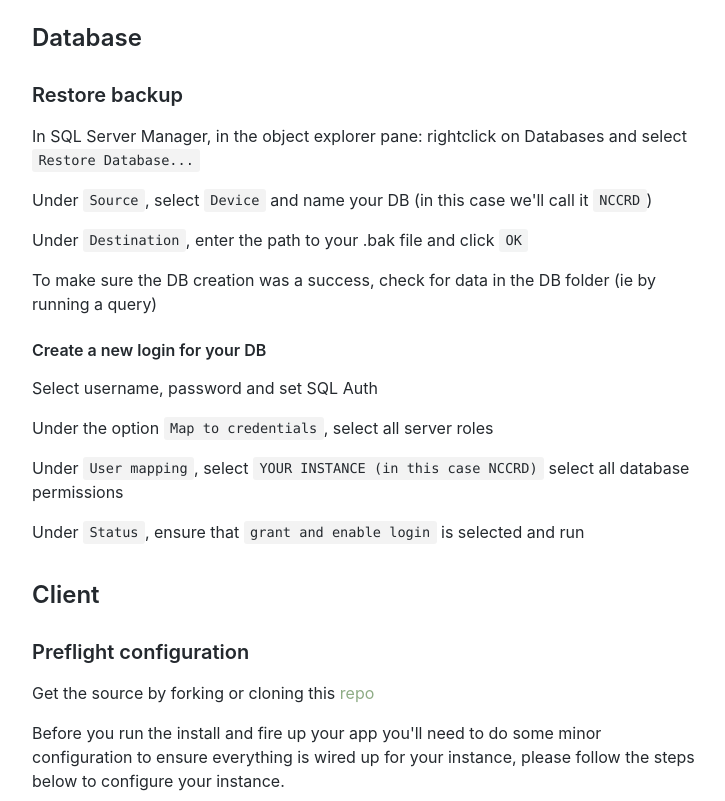
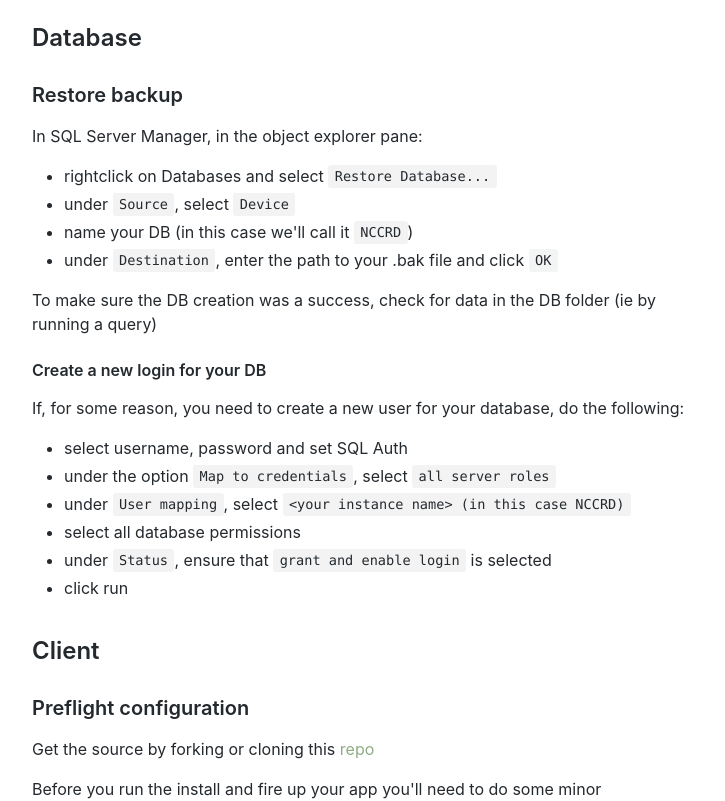
Before and after one commit to d11ln/ccis-docs, a plain HTML site: page docs/doc1.html in a window 1280 px wide. Shown: the part 3679-4480 px from the top of the page, without its empty margins (276-1001 px from the left). Drawn offline with nearby package versions, Linux system fonts and the light colour scheme.

Commit message:
Deploy website
Deploy website version based on 4e8eedf151aebf099237c9d74895745d2b8c6894

```diff
--- a/docs/doc1.html
+++ b/docs/doc1.html
@@ -153,15 +153,24 @@ Download and install <a href="https://docs.microsoft.com/en-us/sql/ssms/download
 <p>Continue to restarting your server.</p>
 <h2><a class="anchor" aria-hidden="true" id="database"></a><a href="#database" aria-hidden="true" class="hash-link"><svg class="hash-link-icon" aria-hidden="true" height="16" version="1.1" viewBox="0 0 16 16" width="16"><path fill-rule="evenodd" d="M4 9h1v1H4c-1.5 0-3-1.69-3-3.5S2.55 3 4 3h4c1.45 0 3 1.69 3 3.5 0 1.41-.91 2.72-2 3.25V8.59c.58-.45 1-1.27 1-2.09C10 5.22 8.98 4 8 4H4c-.98 0-2 1.22-2 2.5S3 9 4 9zm9-3h-1v1h1c1 0 2 1.22 2 2.5S13.98 12 13 12H9c-.98 0-2-1.22-2-2.5 0-.83.42-1.64 1-2.09V6.25c-1.09.53-2 1.84-2 3.25C6 11.31 7.55 13 9 13h4c1.45 0 3-1.69 3-3.5S14.5 6 13 6z"></path></svg></a>Database</h2>
 <h3><a class="anchor" aria-hidden="true" id="restore-backup"></a><a href="#restore-backup" aria-hidden="true" class="hash-link"><svg class="hash-link-icon" aria-hidden="true" height="16" version="1.1" viewBox="0 0 16 16" width="16"><path fill-rule="evenodd" d="M4 9h1v1H4c-1.5 0-3-1.69-3-3.5S2.55 3 4 3h4c1.45 0 3 1.69 3 3.5 0 1.41-.91 2.72-2 3.25V8.59c.58-.45 1-1.27 1-2.09C10 5.22 8.98 4 8 4H4c-.98 0-2 1.22-2 2.5S3 9 4 9zm9-3h-1v1h1c1 0 2 1.22 2 2.5S13.98 12 13 12H9c-.98 0-2-1.22-2-2.5 0-.83.42-1.64 1-2.09V6.25c-1.09.53-2 1.84-2 3.25C6 11.31 7.55 13 9 13h4c1.45 0 3-1.69 3-3.5S14.5 6 13 6z"></path></svg></a>Restore backup</h3>
-<p>In SQL Server Manager, in the object explorer pane: rightclick on Databases and select <code>Restore Database...</code> <br /></p>
-<p>Under <code>Source</code>, select <code>Device</code> and name your DB (in this case we'll call it <code>NCCRD</code>) <br /></p>
-<p>Under <code>Destination</code>, enter the path to your .bak file and click <code>OK</code> <br /></p>
+<p>In SQL Server Manager, in the object explorer pane:</p>
+<ul>
+<li>rightclick on Databases and select <code>Restore Database...</code></li>
+<li>under <code>Source</code>, select <code>Device</code></li>
+<li>name your DB (in this case we'll call it <code>NCCRD</code>)</li>
+<li>under <code>Destination</code>, enter the path to your .bak file and click <code>OK</code></li>
+</ul>
 <p>To make sure the DB creation was a success, check for data in the DB folder (ie by running a query) <br /></p>
 <h4><a class="anchor" aria-hidden="true" id="create-a-new-login-for-your-db"></a><a href="#create-a-new-login-for-your-db" aria-hidden="true" class="hash-link"><svg class="hash-link-icon" aria-hidden="true" height="16" version="1.1" viewBox="0 0 16 16" width="16"><path fill-rule="evenodd" d="M4 9h1v1H4c-1.5 0-3-1.69-3-3.5S2.55 3 4 3h4c1.45 0 3 1.69 3 3.5 0 1.41-.91 2.72-2 3.25V8.59c.58-.45 1-1.27 1-2.09C10 5.22 8.98 4 8 4H4c-.98 0-2 1.22-2 2.5S3 9 4 9zm9-3h-1v1h1c1 0 2 1.22 2 2.5S13.98 12 13 12H9c-.98 0-2-1.22-2-2.5 0-.83.42-1.64 1-2.09V6.25c-1.09.53-2 1.84-2 3.25C6 11.31 7.55 13 9 13h4c1.45 0 3-1.69 3-3.5S14.5 6 13 6z"></path></svg></a>Create a new login for your DB</h4>
-<p>Select username, password and set SQL Auth <br /></p>
-<p>Under the option <code>Map to credentials</code>, select all server roles <br /></p>
-<p>Under <code>User mapping</code>, select <code>YOUR INSTANCE (in this case NCCRD)</code> select all database permissions <br /></p>
-<p>Under <code>Status</code>, ensure that <code>grant and enable login</code> is selected and run <br /></p>
+<p>If, for some reason, you need to create a new user for your database, do the following:</p>
+<ul>
+<li>select username, password and set SQL Auth</li>
+<li>under the option <code>Map to credentials</code>, select <code>all server roles</code></li>
+<li>under <code>User mapping</code>, select <code>&lt;your instance name&gt; (in this case NCCRD)</code></li>
+<li>select all database permissions</li>
+<li>under <code>Status</code>, ensure that <code>grant and enable login</code> is selected</li>
+<li>click run</li>
+</ul>
 <h2><a class="anchor" aria-hidden="true" id="client"></a><a href="#client" aria-hidden="true" class="hash-link"><svg class="hash-link-icon" aria-hidden="true" height="16" version="1.1" viewBox="0 0 16 16" width="16"><path fill-rule="evenodd" d="M4 9h1v1H4c-1.5 0-3-1.69-3-3.5S2.55 3 4 3h4c1.45 0 3 1.69 3 3.5 0 1.41-.91 2.72-2 3.25V8.59c.58-.45 1-1.27 1-2.09C10 5.22 8.98 4 8 4H4c-.98 0-2 1.22-2 2.5S3 9 4 9zm9-3h-1v1h1c1 0 2 1.22 2 2.5S13.98 12 13 12H9c-.98 0-2-1.22-2-2.5 0-.83.42-1.64 1-2.09V6.25c-1.09.53-2 1.84-2 3.25C6 11.31 7.55 13 9 13h4c1.45 0 3-1.69 3-3.5S14.5 6 13 6z"></path></svg></a>Client</h2>
 <h3><a class="anchor" aria-hidden="true" id="preflight-configuration"></a><a href="#preflight-configuration" aria-hidden="true" class="hash-link"><svg class="hash-link-icon" aria-hidden="true" height="16" version="1.1" viewBox="0 0 16 16" width="16"><path fill-rule="evenodd" d="M4 9h1v1H4c-1.5 0-3-1.69-3-3.5S2.55 3 4 3h4c1.45 0 3 1.69 3 3.5 0 1.41-.91 2.72-2 3.25V8.59c.58-.45 1-1.27 1-2.09C10 5.22 8.98 4 8 4H4c-.98 0-2 1.22-2 2.5S3 9 4 9zm9-3h-1v1h1c1 0 2 1.22 2 2.5S13.98 12 13 12H9c-.98 0-2-1.22-2-2.5 0-.83.42-1.64 1-2.09V6.25c-1.09.53-2 1.84-2 3.25C6 11.31 7.55 13 9 13h4c1.45 0 3-1.69 3-3.5S14.5 6 13 6z"></path></svg></a>Preflight configuration</h3>
 <p>Get the source by forking or cloning this <a href="https://github.com/SAEONData/NCCRD.git">repo</a></p>
@@ -231,8 +240,6 @@ client_id: <span class="hljs-string">'NCCRD_React_Client'</span>,
  <span class="hljs-variable">_ssoBaseURL</span> = <span class="hljs-string">'https://identity.saeon.ac.za/'</span>
  <span class="hljs-variable">_mapServerBaseURL</span> = <span class="hljs-string">'https://ccis.environment.gov.za/map'</span>
 }
-
-
 </code></pre>
 <ul>
 <li>in your cli, run the command <code>npm run build-prod</code></li>
@@ -241,5 +248,5 @@ client_id: <span class="hljs-string">'NCCRD_React_Client'</span>,
 (in this case it's <code>C:\inetpub\wwwroot\NCCRD\Client</code>)</li>
 </ul>
 <p>Now, if you point your browser to your app (<code>your/dns/nccrd/</code>), you should be up and running!</p>
-<p>To add the NDAO and the CSA, follow the same steps you did to setup the NCCRD (both for the client and API instances)</p>
+<p>To add the NDAO and the CSA, follow the same steps you did to setup the NCCRD (both for the client and API instances).</p>
 </span></div></article></div><div class="docs-prevnext"><a class="docs-next button" href="/ccis-docs/docs/doc2"><span>Customise the app</span><span class="arrow-next"> →</span></a></div></div></div><nav class="onPageNav"><ul class="toc-headings"><li><a href="#welcome">Welcome!</a></li><li><a href="#environment">Environment</a></li><li><a href="#server-requirements">Server Requirements</a></li><li><a href="#server">Server</a><ul class="toc-headings"><li><a href="#server-specs">Server Specs</a></li><li><a href="#setting-up-the-server">Setting up the server</a></li><li><a href="#build-your-api">Build your API</a></li></ul></li><li><a href="#database">Database</a><ul class="toc-headings"><li><a href="#restore-backup">Restore backup</a></li></ul></li><li><a href="#client">Client</a><ul class="toc-headings"><li><a href="#preflight-configuration">Preflight configuration</a></li><li><a href="#first-run">First run</a></li><li><a href="#compile-the-client">Compile the client</a></li></ul></li></ul></nav></div><footer class="nav-footer" id="footer"><section class="copyright">Copyright © 2020 SAEON</section></footer></div></body></html>
```
Also changed, not shown: docs/doc1/index.html (+17 -10 lines).
